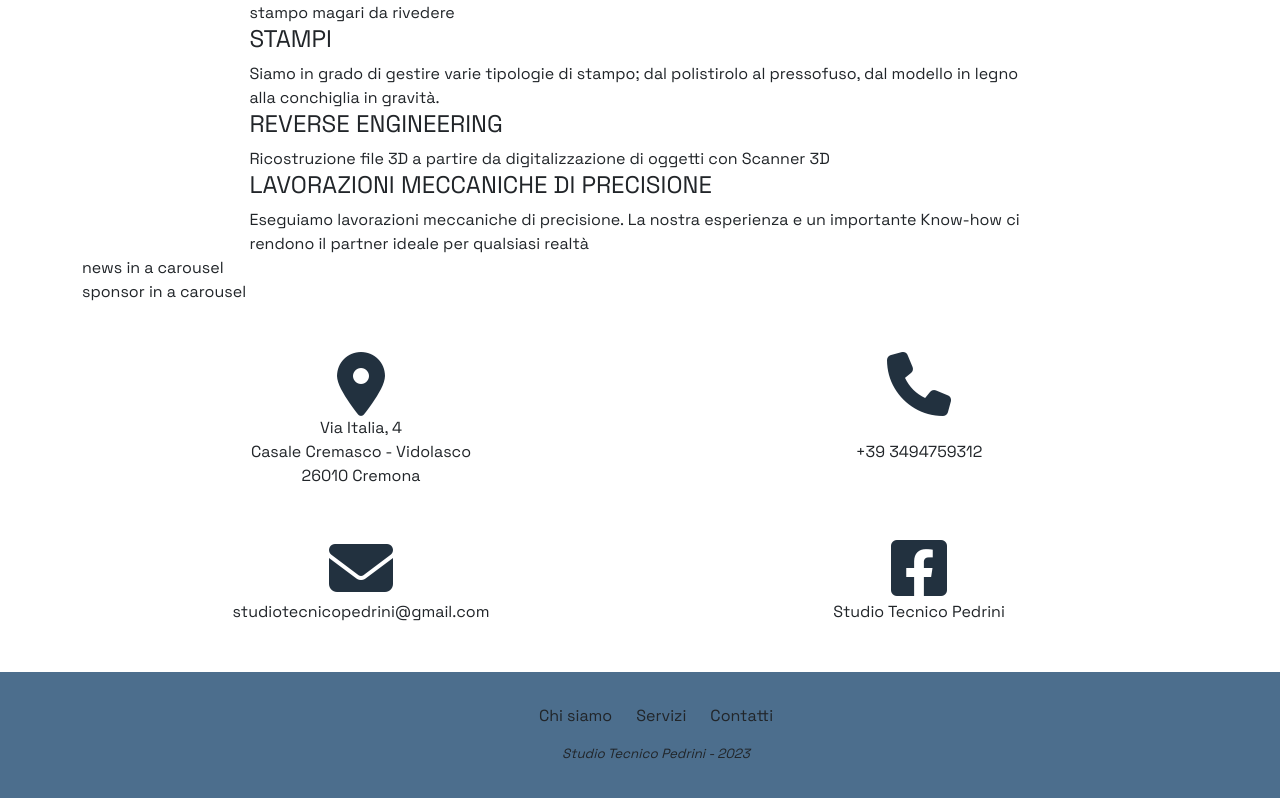
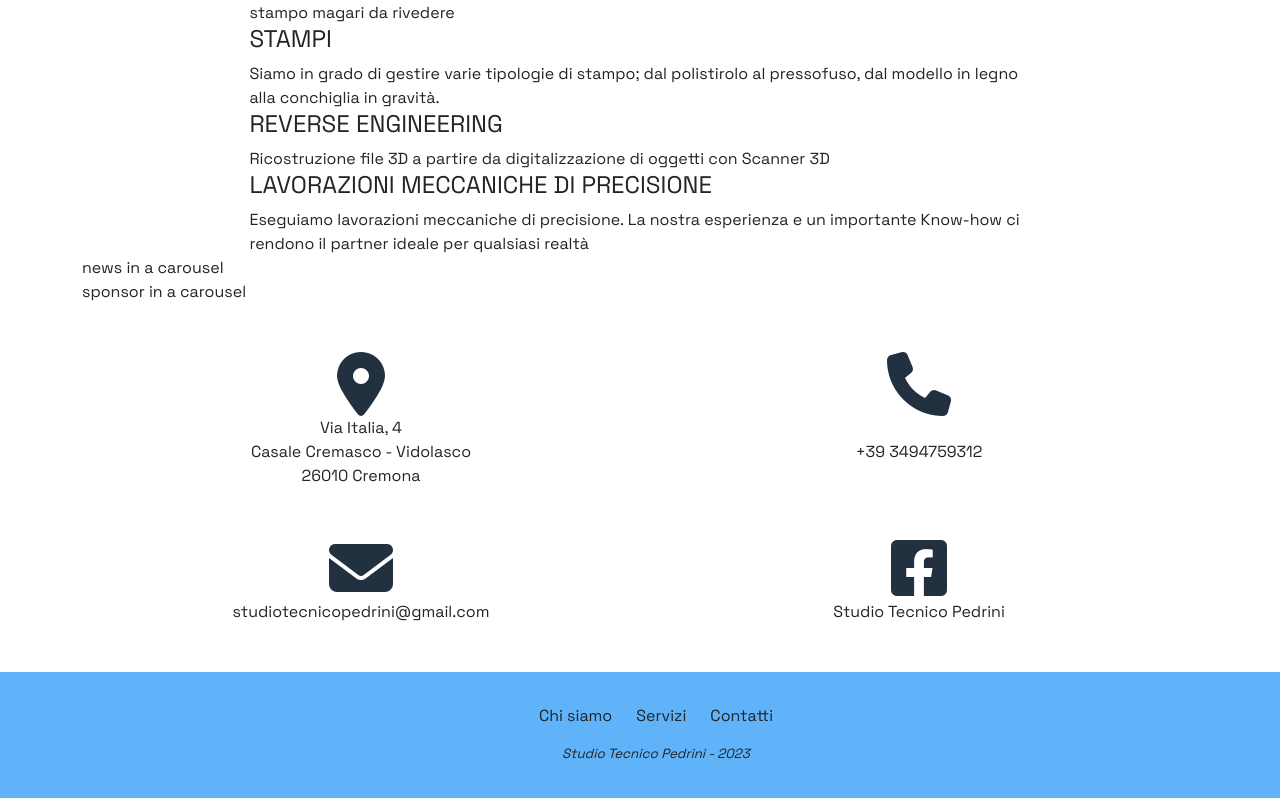
Before and after one commit to gluke0/studio-tecnico-pm, a Vue app: page / in a window 1280 px wide. Shown: the part 1362-2160 px from the top of the page. Built offline with nearby package versions, Linux system fonts and the light colour scheme.

Commit message:
footer color

```diff
--- a/src/components/footer.vue
+++ b/src/components/footer.vue
@@ -36,7 +36,7 @@ export default {
 
 .foot{
   width: 100%;
-  background-color: #4c6e8d;
+  background-color: rgb(96, 178, 249);
   padding: 2rem;
 }
 
```
